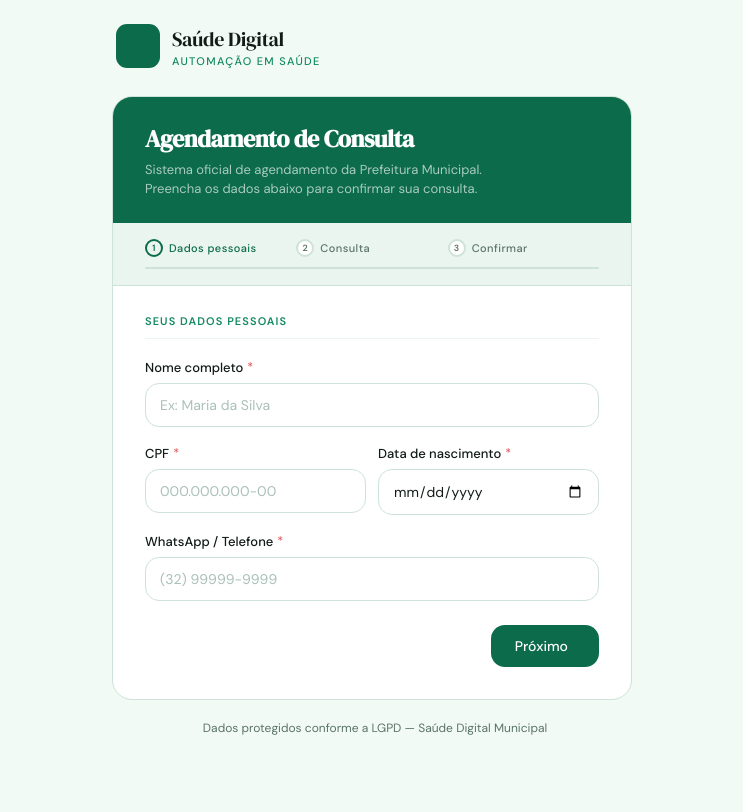
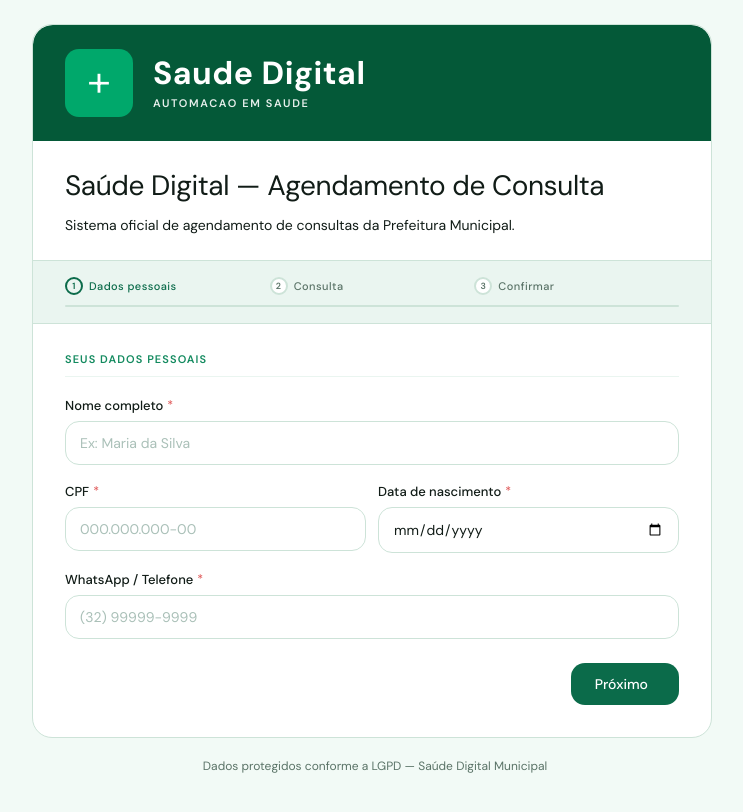
Before and after one commit to brunoossouza/saude-digital, a plain HTML site: page index.html in a window 1280 px wide. Shown: the whole page, without its empty margins (268-1011 px from the left). Drawn offline with Linux system fonts and the light colour scheme.

Commit message:
Update index.html

```diff
--- a/index.html
+++ b/index.html
@@ -1,5 +1,5 @@
 <style>
-@import url('https://fonts.googleapis.com/css2?family=DM+Sans:wght@300;400;500;600&family=DM+Serif+Display&display=swap');
+@import url('https://fonts.googleapis.com/css2?family=DM+Sans:wght@300;400;500;600;700&display=swap');
 
 *{box-sizing:border-box;margin:0;padding:0}
 
@@ -23,29 +23,63 @@ body{
   padding:24px 16px 48px;
 }
 
-.page{max-width:520px;margin:0 auto}
+.page{max-width:680px;margin:0 auto}
 
-.brand{
-  display:flex;align-items:center;gap:12px;
-  margin-bottom:28px;padding:0 4px;
-}
-.brand-icon{
-  width:44px;height:44px;border-radius:11px;
-  background:var(--verde);
-  display:flex;align-items:center;justify-content:center;
-  flex-shrink:0;
-}
-.brand-icon i{color:#fff;font-size:20px}
-.brand-name{
-  font-family:'DM Serif Display',serif;
-  font-size:20px;color:var(--text);letter-spacing:-0.3px;
-}
-.brand-sub{
-  font-size:11px;font-weight:500;
-  color:var(--verde-mid);letter-spacing:.12em;text-transform:uppercase;
-  margin-top:1px;
+/* --- BANNER ESTILO GOOGLE FORMS --- */
+.brand-forms-banner {
+  background-color: #045938;
+  border-radius: 20px 20px 0 0;
+  padding: 24px 32px;
+  display: flex;
+  align-items: center;
+  gap: 20px;
 }
 
+.brand-icon-box {
+  background-color: #00a86b;
+  width: 68px;
+  height: 68px;
+  border-radius: 14px;
+  display: flex;
+  align-items: center;
+  justify-content: center;
+  flex-shrink: 0;
+}
+
+.brand-icon-box span {
+  color: #ffffff;
+  font-size: 44px;
+  font-weight: 300;
+  line-height: 0;
+  margin-bottom: 4px;
+}
+
+.brand-text-box {
+  display: flex;
+  flex-direction: column;
+}
+
+.brand-forms-banner .brand-name {
+  font-family: 'DM Sans', sans-serif;
+  font-size: 32px;
+  font-weight: 700;
+  color: #ffffff;
+  letter-spacing: 0.5px;
+  line-height: 1.1;
+}
+
+.brand-forms-banner .brand-sub {
+  font-family: 'DM Sans', sans-serif;
+  font-size: 11px;
+  font-weight: 600;
+  color: #ffffff;
+  opacity: 0.9;
+  letter-spacing: 0.15em;
+  text-transform: uppercase;
+  margin-top: 4px;
+}
+
+/* --- CORPO DO FORMULÁRIO --- */
 .card{
   background:var(--white);
   border-radius:20px;
@@ -54,17 +88,22 @@ body{
 }
 
 .card-header{
-  background:var(--verde);
+  background: var(--white);
   padding:28px 32px 24px;
+  border-bottom: 1px solid var(--border);
 }
 .card-header h1{
-  font-family:'DM Serif Display',serif;
-  font-size:24px;color:#fff;
-  letter-spacing:-0.4px;line-height:1.2;
-  margin-bottom:6px;
+  font-family:'DM Sans',sans-serif;
+  font-size:28px;
+  color: var(--text);
+  font-weight: 400;
+  letter-spacing:-0.4px;
+  line-height:1.2;
+  margin-bottom:12px;
 }
 .card-header p{
-  font-size:13px;color:rgba(255,255,255,.65);
+  font-size:14px;
+  color: var(--text);
   line-height:1.5;
 }
 
@@ -200,7 +239,8 @@ body{
 }
 .success-icon i{font-size:28px;color:var(--verde)}
 .success-wrap h2{
-  font-family:'DM Serif Display',serif;
+  font-family:'DM Sans',sans-serif;
+  font-weight: 700;
   font-size:22px;color:var(--text);margin-bottom:10px;
 }
 .success-wrap p{font-size:14px;color:var(--muted);line-height:1.6;margin-bottom:20px}
@@ -225,18 +265,20 @@ body{
 </style>
 
 <div class="page">
-  <div class="brand">
-    <div class="brand-icon"><i class="ti ti-plus" aria-hidden="true"></i></div>
-    <div>
-      <div class="brand-name">Saúde Digital</div>
-      <div class="brand-sub">Automação em saúde</div>
+  <div class="card">
+    <div class="brand-forms-banner">
+      <div class="brand-icon-box">
+        <span>+</span>
+      </div>
+      <div class="brand-text-box">
+        <div class="brand-name">Saude Digital</div>
+        <div class="brand-sub">AUTOMACAO EM SAUDE</div>
+      </div>
     </div>
-  </div>
 
-  <div class="card">
     <div class="card-header">
-      <h1>Agendamento de Consulta</h1>
-      <p>Sistema oficial de agendamento da Prefeitura Municipal.<br>Preencha os dados abaixo para confirmar sua consulta.</p>
+      <h1>Saúde Digital — Agendamento de Consulta</h1>
+      <p>Sistema oficial de agendamento de consultas da Prefeitura Municipal.</p>
     </div>
 
     <div class="prog-wrap">
```
